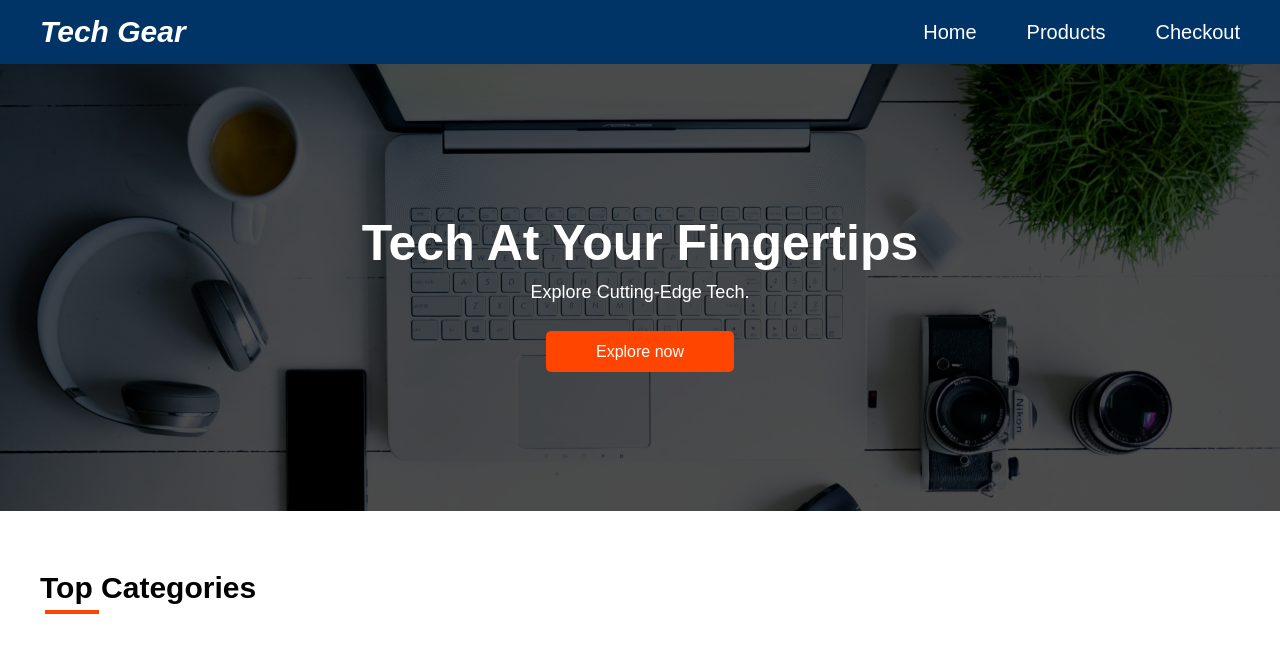
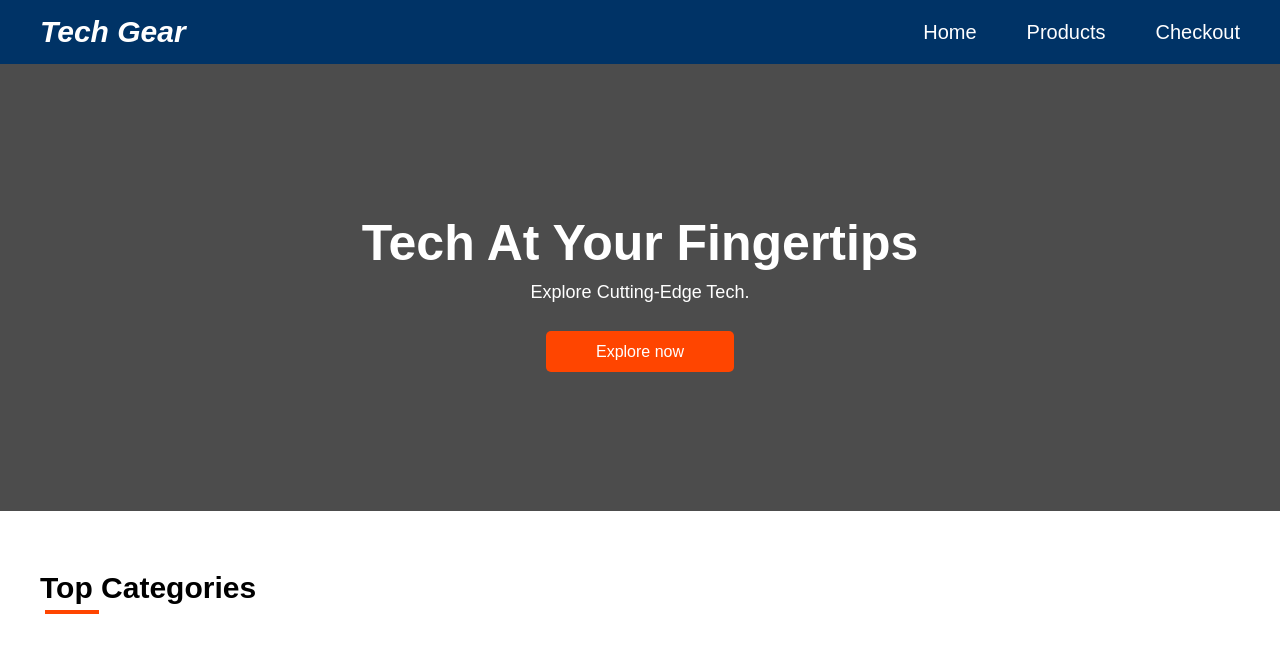
Before and after one commit to Marciniak1mike/FinalWebsite, a plain HTML site: page index.html in a window 1280 px wide. Shown: the top 666 px of the page. Drawn offline with Linux system fonts and the light colour scheme.

Commit message:
Update style.css

```diff
--- a/style.css
+++ b/style.css
@@ -69,7 +69,7 @@ html body{
     display: none;
 }
 .background-image{
-    background-image: url("bgalt.webp");
+    background-image: "bgalt.webp";
     background-size: cover;
     background-position: center;
 }
```
